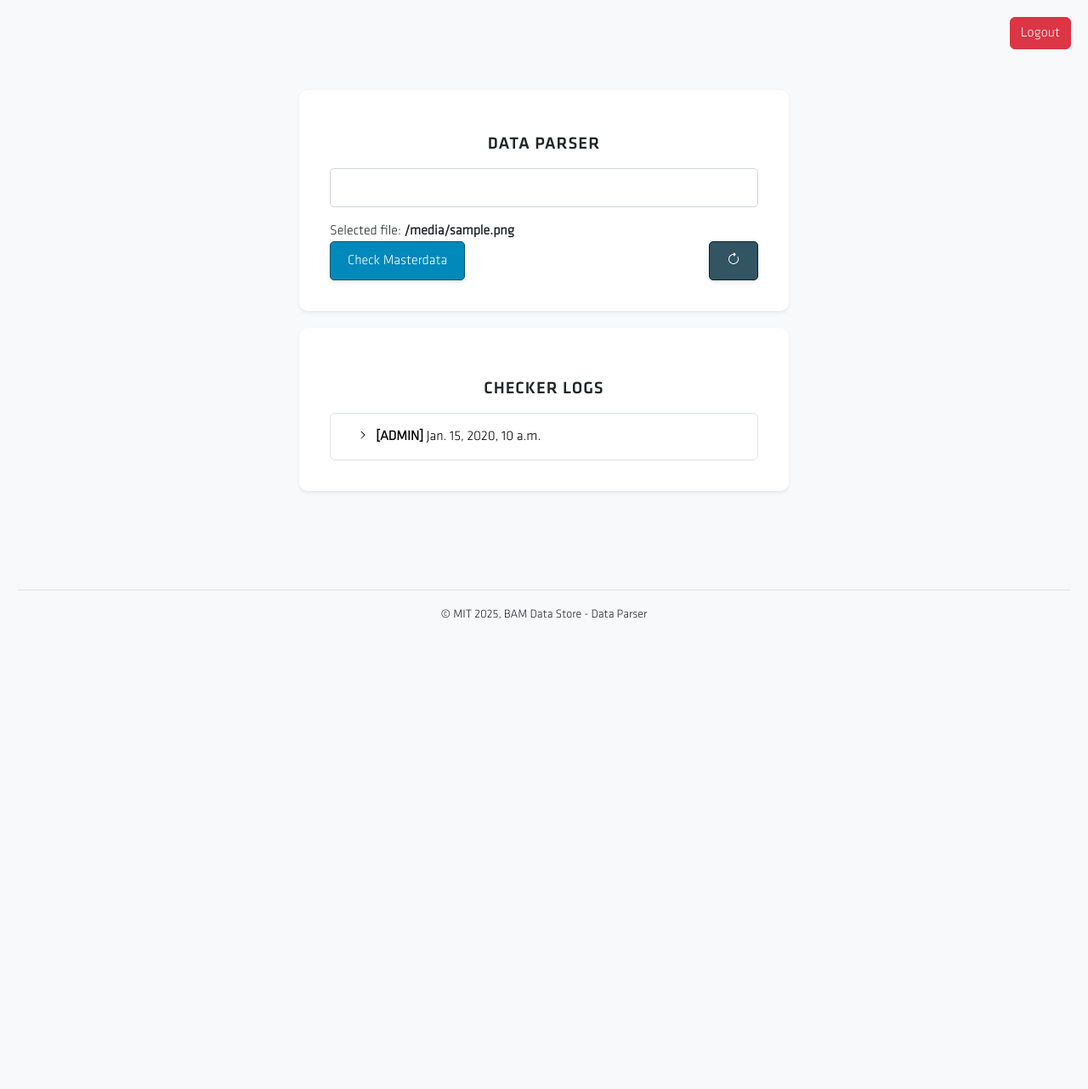
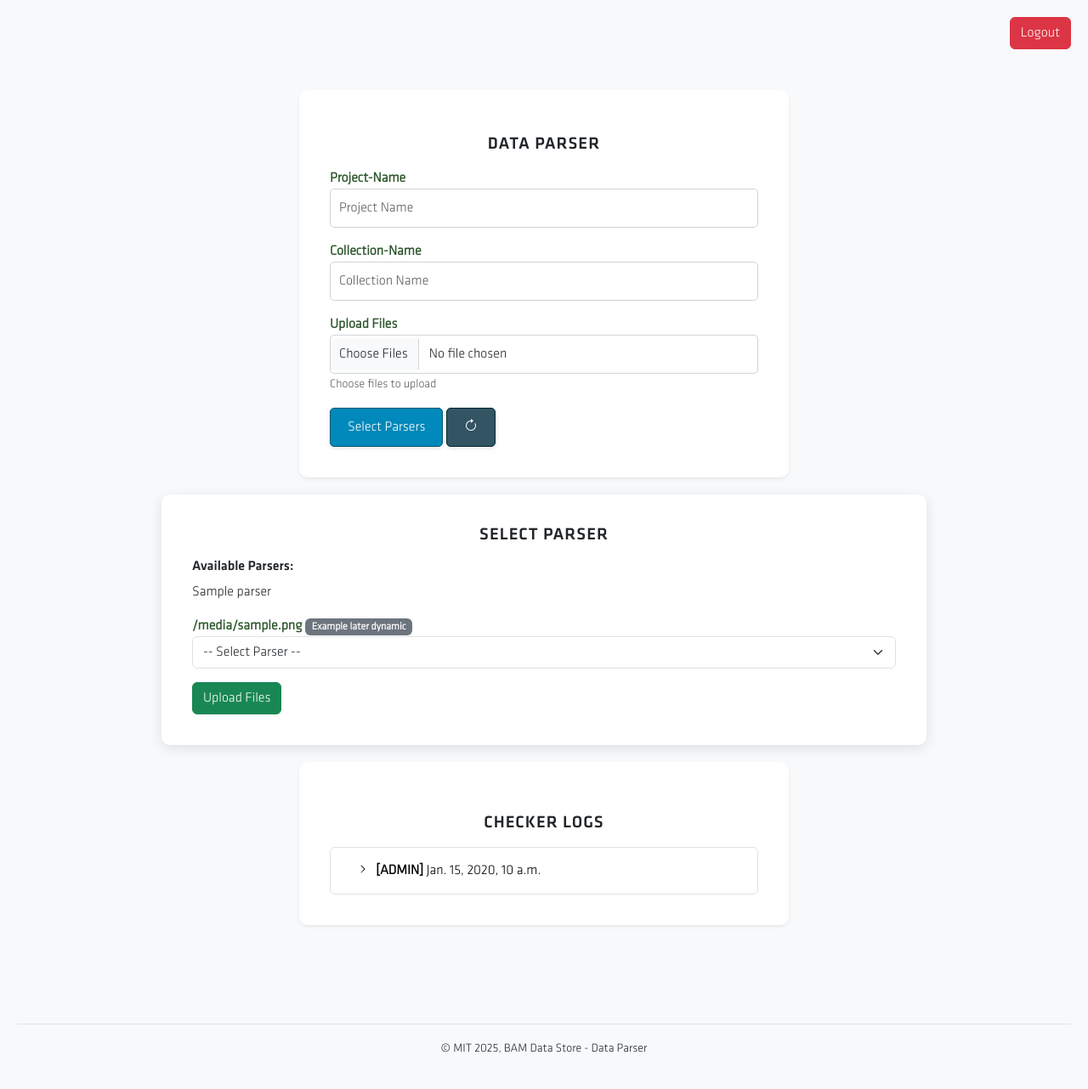
Before and after one commit to JosePizarro3/openbis-upload-helper, a Django app: template openbis_upload_helper/app/templates/homepage.html in a window 1280 px wide. Shown: the whole page at 85% size. Before the commit the page ends 729 px from the top, so only its background shows below. Run offline with Django 5.2, Linux system fonts and the light colour scheme; the template is opened without the code that fills it: most values are stand-ins (such as "Sample title", 1, 10 or a date in 2020); parts of the project's set-up code (start-up, migrations or seed data) failed here and were passed over.

Commit message:
added 3 card ui and collection/project name field

```diff
--- a/openbis_upload_helper/app/templates/homepage.html
+++ b/openbis_upload_helper/app/templates/homepage.html
@@ -27,24 +27,62 @@
                                     <h5 class="text-center">Data Parser</h5>
                                     <form method="POST" enctype="multipart/form-data">
                                         {% csrf_token %}
+
                                         <div class="mb-3">
-                                            <input class="form-control" type="files" id="formFile" name="files" accept=".xls, .xlsx" required>
+                                            <label for="projectName" class="form-label">Project-Name</label>
+                                            <input type="text" class="form-control" id="projectName" name="project_name" placeholder="Project Name" required>
                                         </div>
-                                        {% if file %}
-                                        <div class="mt-2">
-                                            Selected file: <strong>{{ file }}</strong>
+
+                                        <div class="mb-3">
+                                            <label for="collectionName" class="form-label">Collection-Name</label>
+                                            <input type="text" class="form-control" id="collectionName" name="collection_name" placeholder="Collection Name" required>
                                         </div>
-                                        {% endif %}
-                                        <div class="d-flex justify-content-between">
-                                            <button type="submit" name="upload" class="btn btn-primary">Check Masterdata</button>
-                                            <a href="{% url 'homepage' %}" class="btn btn-secondary text-center"><i class="bi bi-arrow-clockwise"></i></a>
+
+                                        <div class="mb-3">
+                                            <label for="formFile" class="form-label">Upload Files</label>
+                                            <input class="form-control" type="file" id="formFile" name="files" multiple required>
+                                            <small class="text-muted">Choose files to upload</small>
                                         </div>
+
+                                        <button type="submit" name="upload" class="btn btn-primary">Select Parsers</button>
+                                        <a href="{% url 'homepage' %}?reset=1" class="btn btn-secondary text-center"><i class="bi bi-arrow-clockwise"></i></a>
                                     </form>
                                 </div>
                             </div>
                         </div>
                     </div>
                 </div>
+
+                {% if uploaded_files %}
+                <div class="card">
+                  <div class="card-body">
+                    <h5 class="text-center">Select Parser</h5>
+                    <h6>Available Parsers:</h6>
+                    <ul style="list-style: none; padding: 0; margin: 3; display: flex; gap: 10px;">
+                        {% for parser in parser_choices %}
+                            <li>{{ parser }}</li>
+                        {% endfor %}
+                    </ul>
+                    <form method="POST">
+                        {% csrf_token %}
+                        {% for file in uploaded_files %}
+                        <div class="mb-3">
+                            <label class="form-label"><strong>{{ file }}</strong></label>
+                            <span class="badge bg-secondary">Example later dynamic</span>
+                            <select class="form-select" name="parser_type_{{ forloop.counter0 }}" required
+                              title="{{ parser_choices|join:', ' }}">
+                                <option value="">-- Select Parser --</option>
+                                {% for parser in parser_choices %}
+                                    <option value="{{ parser }}">{{ parser }}</option>
+                                {% endfor %}
+                            </select>
+                        </div>
+                        {% endfor %}
+                    <button type="submit" name="assign_parsers" class="btn btn-success">Upload Files</button>
+                    </form>
+                  </div>
+                </div>
+                {% endif %}
                 {% if logs %}
                 <div class="col-md-8">
                     <div class="card shadow-sm">
--- a/openbis_upload_helper/manage.py
+++ b/openbis_upload_helper/manage.py
@@ -7,9 +7,7 @@ import sys
 
 def main():
     """Run administrative tasks."""
-    os.environ.setdefault(
-        "DJANGO_SETTINGS_MODULE", "openbis_upload_helper.uploader.settings"
-    )
+    os.environ.setdefault("DJANGO_SETTINGS_MODULE", "uploader.settings")
     try:
         from django.core.management import execute_from_command_line
     except ImportError as exc:
--- a/openbis_upload_helper/uploader/settings.py
+++ b/openbis_upload_helper/uploader/settings.py
@@ -27,7 +27,7 @@ SECRET_KEY = environ("SECRET_KEY")
 # Use the generated key (securely store this key in production, e.g., as an environment variable)
 SECRET_ENCRYPTION_KEY = environ("SECRET_ENCRYPTION_KEY")
 
-OPENBIS_URL = "https://main.datastore.bam.de/"
+OPENBIS_URL = "https://devel.datastore.bam.de/"
 
 # SECURITY WARNING: don't run with debug turned on in production!
 DEBUG = environ("DEBUG", default=False, cast=bool)
@@ -72,7 +72,7 @@ CSRF_TRUSTED_ORIGINS = environ(
     "CSRF_TRUSTED_ORIGINS", default=[], cast=lambda v: [s.strip() for s in v.split(",")]
 )
 
-ROOT_URLCONF = "openbis_upload_helper.uploader.urls"
+ROOT_URLCONF = "uploader.urls"
 
 TEMPLATES = [
     {
@@ -90,7 +90,7 @@ TEMPLATES = [
     },
 ]
 
-WSGI_APPLICATION = "openbis_upload_helper.uploader.wsgi.application"
+WSGI_APPLICATION = "uploader.wsgi.application"
 
 
 # Database
--- a/pyproject.toml
+++ b/pyproject.toml
@@ -29,7 +29,7 @@ maintainers = [
 ]
 license = { file = "LICENSE" }
 dependencies = [
-  "bam-masterdata>=0.4.2",
+  "bam-masterdata>=0.6.0",
   "django",
   "whitenoise",
   "pybis~=1.37.1rc4",
```
Also changed, not shown: openbis_upload_helper/app/views.py (+119 -60 lines).
